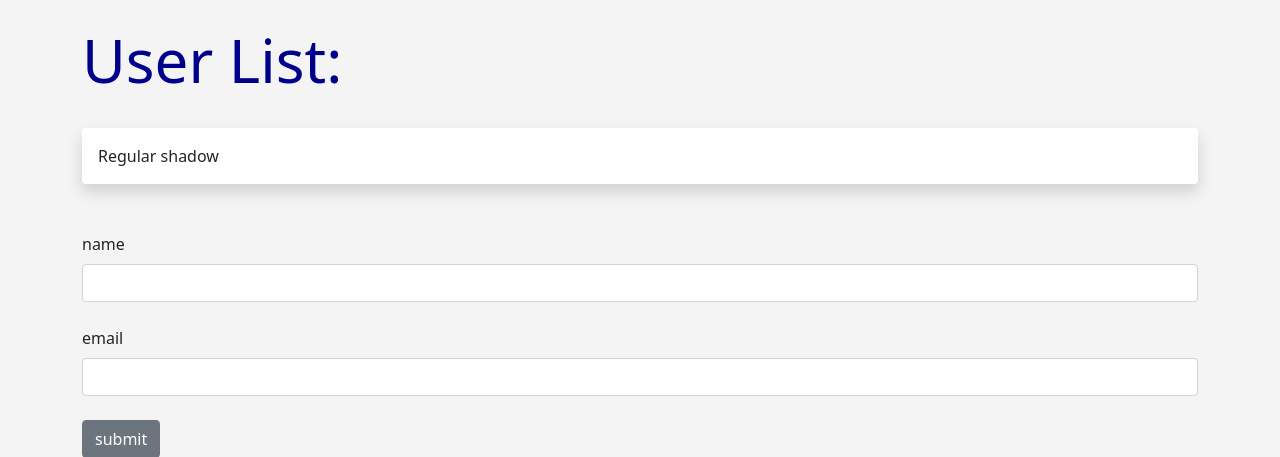
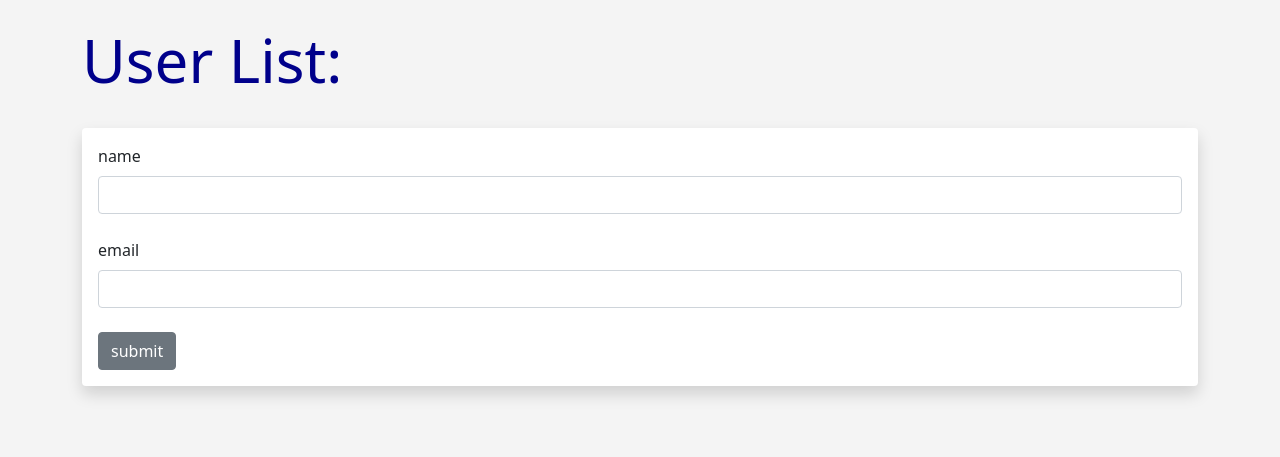
Before and after one commit to kim-olanga/Blog-It, a Flask app: template templates/add_user.html in a window 1280 px wide. Shown: the part 56-513 px from the top of the page. Run offline with Flask 2, Linux system fonts and the light colour scheme; the template is opened without the code that fills it: values that come from a table or form of the project are taken from there, others are empty; parts of the project's set-up code (start-up, migrations or seed data) failed here and were passed over.

Commit message:
add README.md

```diff
--- a/templates/add_user.html
+++ b/templates/add_user.html
@@ -20,7 +20,7 @@
 {% else %}
     <h1> User List: </h1>
     <br>
-    <div class="shadow p-3 mb-5 bg-body rounded">Regular shadow</div>
+    <div class="shadow p-3 mb-5 bg-body rounded">
     <form method="POST">
             <!-- <div class="mb-3">
               <label for="exampleInputName" class="form-label"> Name </label>
@@ -39,6 +39,7 @@
         <br>
         {{ form.submit(class="btn btn-secondary") }}
     </form>
+    </div>
 
 <br><br><br>
 
```
Also changed, not shown: README.md.
